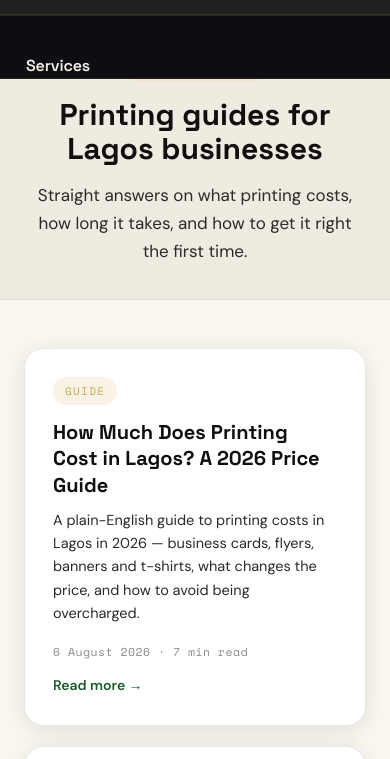
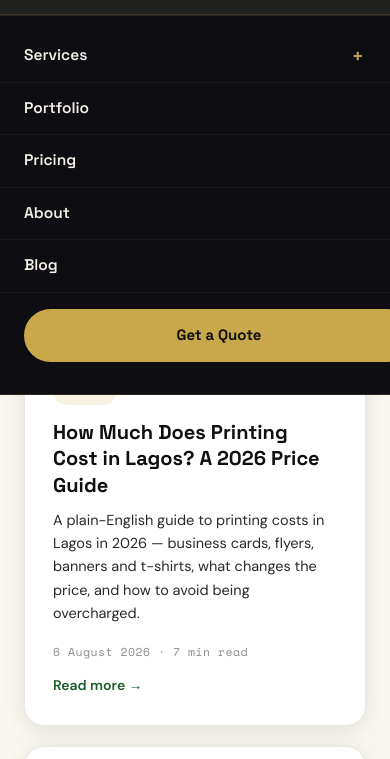
Before and after one commit to dialakelechi13-cloud/abidexproprintz, a website: page public/blog/index.html in a window 390 px wide. Both pictures are taken after a click on the button "Toggle menu". Shown: the part 85-844 px from the top of the page. Drawn offline with nearby package versions, Linux system fonts and the light colour scheme.

Commit message:
collapsible mobile menu that fits on screen

```diff
--- a/public/css/style.css
+++ b/public/css/style.css
@@ -2323,126 +2323,88 @@ ul { list-style: none; }
   .logo-track { animation: none !important; }
   .logo-track img { filter: none; opacity: 1; }
 }
-/* ============ Mobile menu — premium treatment ============ */
-@media (max-width: 900px) {
+/* ============ Mobile menu — fits on screen ============ */
+@media (max-width: 768px) {
   .nav-links {
     position: fixed;
     top: var(--nav-h);
     left: 0;
     right: 0;
-    bottom: 0;
     background: #0d0d12;
-    border-top: 1px solid rgba(201, 168, 76, 0.15);
-    padding: 22px 0 40px;
-    margin: 0;
+    border-top: 1px solid rgba(201,168,76,0.15);
+    padding: 14px 0 24px;
+    gap: 0;
+    max-height: calc(100vh - var(--nav-h));
     overflow-y: auto;
-    -webkit-overflow-scrolling: touch;
-    display: flex;
-    flex-direction: column;
-    gap: 0;
-    z-index: 998;
-    transform: translateY(-100%);
-    visibility: hidden;
-    transition: transform 0.35s cubic-bezier(0.4, 0, 0.2, 1), visibility 0.35s;
   }
 
-  .nav-links.open {
-    transform: translateY(0);
-    visibility: visible;
+  .nav-links > li { border-bottom: 1px solid rgba(255,255,255,0.05); }
+
+  .nav-links > li > a {
+    padding: 13px 24px;
+    font-family: var(--font-display);
+    font-size: 15.5px;
+    font-weight: 600;
+    color: #f5f1e8;
   }
 
-  .nav-links > li {
-    border-bottom: 1px solid rgba(255, 255, 255, 0.05);
+  /* Services collapsed until tapped */
+  .nav-dropdown-toggle { position: relative; }
+
+  .nav-dropdown-toggle::after {
+    content: "+";
+    position: absolute;
+    right: 26px;
+    top: 50%;
+    transform: translateY(-50%);
+    color: var(--gold);
+    font-size: 20px;
+    font-weight: 400;
+  }
+
+  .nav-dropdown.expanded .nav-dropdown-toggle::after { content: "\2212"; }
+
+  .nav-dropdown-menu {
+    display: none;
+    background: rgba(255,255,255,0.02);
+    padding: 2px 0 8px;
     margin: 0;
   }
 
-  .nav-links > li > a {
-    display: block;
-    padding: 15px 26px;
-    font-family: var(--font-display, 'Space Grotesk', sans-serif);
-    font-size: 16px;
-    font-weight: 600;
-    color: #f5f1e8;
-    letter-spacing: -0.01em;
+  .nav-dropdown.expanded .nav-dropdown-menu { display: block; }
+
+  .nav-dropdown-menu a {
+    padding: 10px 24px 10px 38px !important;
+    font-size: 14px;
+    color: rgba(245,241,232,0.6);
   }
 
-  .nav-links > li > a:active { background: rgba(201, 168, 76, 0.08); }
-
-  /* services group */
-  .nav-dropdown-toggle { pointer-events: none; }
-  .nav-caret { display: none; }
-
-  .nav-dropdown-menu {
-    display: block;
-    position: static;
-    background: rgba(255, 255, 255, 0.02);
-    border: none;
-    box-shadow: none;
-    padding: 4px 0 10px;
-    margin: 0;
-    min-width: 0;
+  /* Get a Quote button back */
+  .nav-links .nav-cta {
+    display: block !important;
+    margin: 16px 24px 8px;
+    text-align: center;
+    border-radius: 100px;
+    padding: 14px 24px !important;
+    font-weight: 700 !important;
+    font-size: 15px;
   }
 
-  .nav-dropdown-menu li { margin: 0; }
-
-  .nav-dropdown-menu a {
-    display: block;
-    padding: 11px 26px 11px 40px;
-    font-size: 14.5px;
-    font-weight: 400;
-    color: rgba(245, 241, 232, 0.62);
-    position: relative;
-  }
-
-  .nav-dropdown-menu a::before {
-    content: "";
-    position: absolute;
-    left: 26px;
-    top: 50%;
-    width: 5px;
-    height: 1px;
-    background: rgba(201, 168, 76, 0.5);
-  }
-
-  .nav-dropdown-menu a:active { color: var(--gold); }
-
-  /* quote button */
-  .nav-links li:has(> .nav-cta) { border-bottom: none; padding: 20px 26px 6px; }
-
-  .nav-links .nav-cta {
-    display: block;
-    text-align: center;
-    background: linear-gradient(135deg, #c9a84c, #e8c874);
-    color: #241c00;
-    border-radius: 100px;
-    padding: 15px 24px;
-    font-family: var(--font-display, 'Space Grotesk', sans-serif);
-    font-weight: 700 !important;
-    font-size: 15.5px;
-    display: block !important;
-    background: linear-gradient(135deg, #c9a84c, #e8c874) !important;
-    color: #241c00 !important;
-    padding: 15px 24px !important;
-  }
-
-  /* socials side by side at the end */
+  .nav-links li:has(> .nav-cta) { border-bottom: none; }
+
+  /* socials in a row */
   .nav-links li:has(> .nav-social) {
     display: inline-block;
     border-bottom: none;
-    padding: 6px 0 0 26px;
+    padding-left: 24px;
   }
 
   .nav-links .nav-social {
-    width: 42px;
-    height: 42px;
-    border: 1px solid rgba(255, 255, 255, 0.12);
+    width: 40px;
+    height: 40px;
+    border: 1px solid rgba(255,255,255,0.12);
     border-radius: 50%;
-    display: flex;
-    align-items: center;
     justify-content: center;
-    color: rgba(245, 241, 232, 0.7);
     padding: 0;
   }
-
-  .nav-links .nav-social:active { border-color: var(--gold); color: var(--gold); }
-}
+}
```
Also changed, not shown: public/js/main.js (+13 -1 lines).
